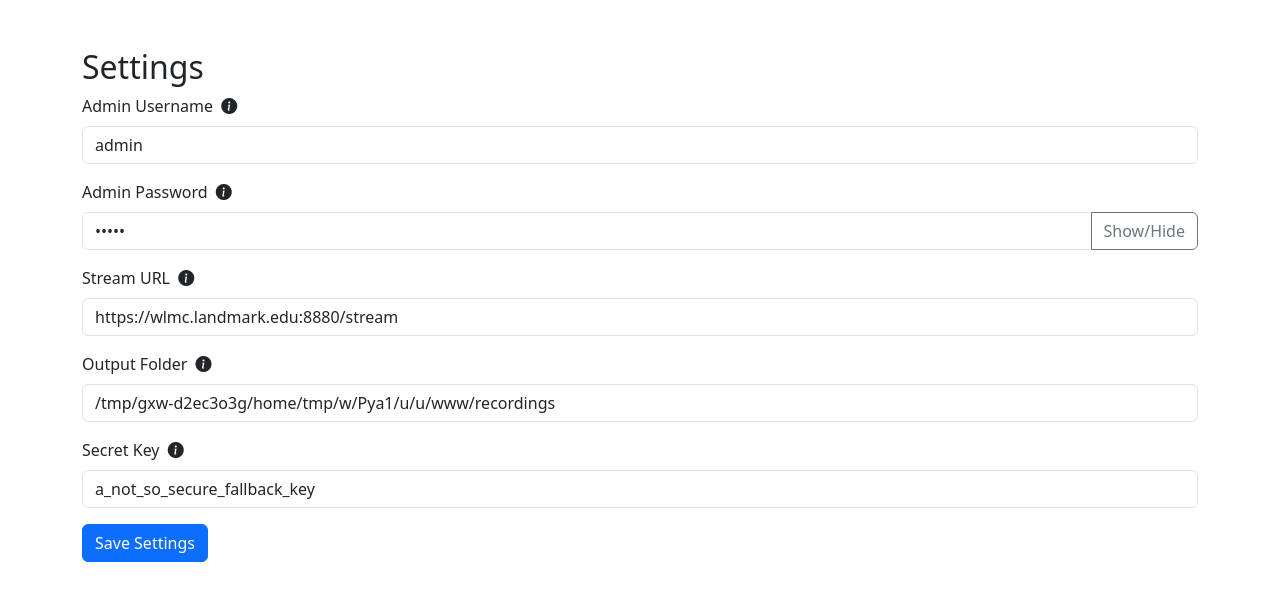
After one commit to Sebastianleff/WLMC_ShowRecorder, a Flask app: page /settings in a window 1280 px wide. The commit adds this page. Shown: the top 601 px of the page. Run offline with Flask 3, Linux system fonts and the light colour scheme; parts of the project's set-up code (start-up, migrations or seed data) failed here and were passed over.

Commit message:
added setting configurations

```diff
--- a/app/routes.py
+++ b/app/routes.py
@@ -4,6 +4,7 @@ from datetime import datetime
 from .models import db, Show
 from functools import wraps
 import logging
+import os
 
 logging.basicConfig(level=logging.DEBUG)
 
@@ -104,6 +105,39 @@ def add_show():
 		flash(f"Error adding show: {e}", "danger")
 		return redirect(url_for('main.shows'))
 
+@main_bp.route('/settings', methods=['GET', 'POST'])
+def settings():
+    """Route to update the application settings."""
+
+    if request.method == 'POST':
+        try:
+            # Update environment variables with form data
+            os.environ['ADMIN_USERNAME'] = request.form['admin_username']
+            os.environ['ADMIN_PASSWORD'] = request.form['admin_password']
+            os.environ['STREAM_URL'] = request.form['stream_url']
+            os.environ['OUTPUT_FOLDER'] = request.form['output_folder']
+            os.environ['SECRET_KEY'] = request.form['secret_key']
+
+            flash("Settings updated successfully!", "success")
+            return redirect(url_for('main.shows'))  # Redirect to the main show page after saving
+
+        except Exception as e:
+            # Handle any exceptions and display an error message
+            flash(f"An error occurred while updating settings: {str(e)}", "danger")
+            return redirect(url_for('main.settings'))  # Redirect back to settings if an error occurs
+
+    # Prefill form fields with existing environment variables or defaults from config
+    config = current_app.config
+    settings_data = {
+        'admin_username': os.getenv("ADMIN_USERNAME", config['ADMIN_USERNAME']),
+        'admin_password': os.getenv("ADMIN_PASSWORD", config['ADMIN_PASSWORD']),
+        'stream_url': os.getenv("STREAM_URL", config['STREAM_URL']),
+        'output_folder': os.getenv("OUTPUT_FOLDER", config['OUTPUT_FOLDER']),
+        'secret_key': os.getenv("SECRET_KEY", config['SECRET_KEY'])
+    }
+
+    return render_template('settings.html', **settings_data)
+
 @main_bp.route('/show/edit/<int:id>', methods=['GET', 'POST'])
 @admin_required
 def edit_show(id):
--- /dev/null
+++ b/app/templates/settings.html
@@ -0,0 +1,99 @@
+<!DOCTYPE html>
+<html lang="en">
+<head>
+    <meta charset="UTF-8">
+    <meta name="viewport" content="width=device-width, initial-scale=1">
+    <title>Settings</title>
+    <link href="https://cdn.jsdelivr.net/npm/bootstrap@5.3.0/dist/css/bootstrap.min.css" rel="stylesheet">
+    <link href="https://cdn.jsdelivr.net/npm/bootstrap-icons/font/bootstrap-icons.css" rel="stylesheet"> <!-- Bootstrap Icons -->
+</head>
+<body>
+
+{% with messages = get_flashed_messages(with_categories=true) %}
+    {% if messages %}
+        <div class="position-fixed top-0 start-50 translate-middle-x mt-3 w-75" style="z-index: 1050;">
+            {% for category, message in messages %}
+                <div class="alert alert-{{ category }} alert-dismissible fade show" role="alert">
+                    {{ message }}
+                    <button type="button" class="btn-close" data-bs-dismiss="alert" aria-label="Close"></button>
+                </div>
+            {% endfor %}
+        </div>
+        <script>
+            setTimeout(function() {
+                var alerts = document.querySelectorAll('.alert');
+                alerts.forEach(function(alert) {
+                    alert.classList.remove('show');
+                });
+            }, 2500);
+        </script>
+    {% endif %}
+{% endwith %}
+
+<div class="container mt-5">
+    <h2>Settings</h2>
+    <form method="post">
+        <div class="mb-3">
+            <label for="admin_username" class="form-label">
+                Admin Username
+                <i class="bi bi-info-circle-fill ms-1" data-bs-toggle="tooltip" title="The username used to log in as an admin."></i>
+            </label>
+            <input type="text" name="admin_username" id="admin_username" class="form-control" value="{{ admin_username }}" required>
+        </div>
+
+        <div class="mb-3">
+            <label for="admin_password" class="form-label">
+                Admin Password
+                <i class="bi bi-info-circle-fill ms-1" data-bs-toggle="tooltip" title="The password for admin access. Keep this secure."></i>
+            </label>
+            <div class="input-group">
+                <input type="password" name="admin_password" id="admin_password" class="form-control" value="{{ admin_password }}" required>
+                <button type="button" class="btn btn-outline-secondary" onclick="togglePassword()">Show/Hide</button>
+            </div>
+        </div>
+
+        <div class="mb-3">
+            <label for="stream_url" class="form-label">
+                Stream URL
+                <i class="bi bi-info-circle-fill ms-1" data-bs-toggle="tooltip" title="The URL of the stream to be recorded."></i>
+            </label>
+            <input type="text" name="stream_url" id="stream_url" class="form-control" value="{{ stream_url }}" required>
+        </div>
+
+        <div class="mb-3">
+            <label for="output_folder" class="form-label">
+                Output Folder
+                <i class="bi bi-info-circle-fill ms-1" data-bs-toggle="tooltip" title="The folder where recordings will be saved."></i>
+            </label>
+            <input type="text" name="output_folder" id="output_folder" class="form-control" value="{{ output_folder }}" required>
+        </div>
+
+        <div class="mb-3">
+            <label for="secret_key" class="form-label">
+                Secret Key
+                <i class="bi bi-info-circle-fill ms-1" data-bs-toggle="tooltip" title="A secret key used by Flask for session management and security."></i>
+            </label>
+            <input type="text" name="secret_key" id="secret_key" class="form-control" value="{{ secret_key }}" required>
+        </div>
+
+        <button type="submit" class="btn btn-primary">Save Settings</button>
+    </form>
+</div>
+
+<script src="https://cdn.jsdelivr.net/npm/bootstrap@5.3.0/dist/js/bootstrap.bundle.min.js"></script>
+
+<script>
+    document.addEventListener('DOMContentLoaded', function () {
+        var tooltipTriggerList = [].slice.call(document.querySelectorAll('[data-bs-toggle="tooltip"]'))
+        var tooltipList = tooltipTriggerList.map(function (tooltipTriggerEl) {
+            return new bootstrap.Tooltip(tooltipTriggerEl)
+        })
+    });
+
+    function togglePassword() {
+        const passwordInput = document.getElementById("admin_password");
+        passwordInput.type = passwordInput.type === "password" ? "text" : "password";
+    }
+</script>
+</body>
+</html>
--- a/run.py
+++ b/run.py
@@ -2,4 +2,4 @@ from app import create_app
 
 if __name__ == "__main__":
     app = create_app()
-    app.run()
+    app.run(debug=True)
```
Also changed, not shown: app/static/css/wlmc.css (deleted, +0 -34 lines), app/static/js/tracking.js (deleted, +0 -47 lines), app/templates/index.html (deleted, +0 -39 lines), app/templates/shows_database.html (+7 -2 lines), app/static/images/LandmarkLogo.png (deleted), app/static/images/WLMC-logo+info.png (deleted), app/static/images/favicon.ico (deleted).
